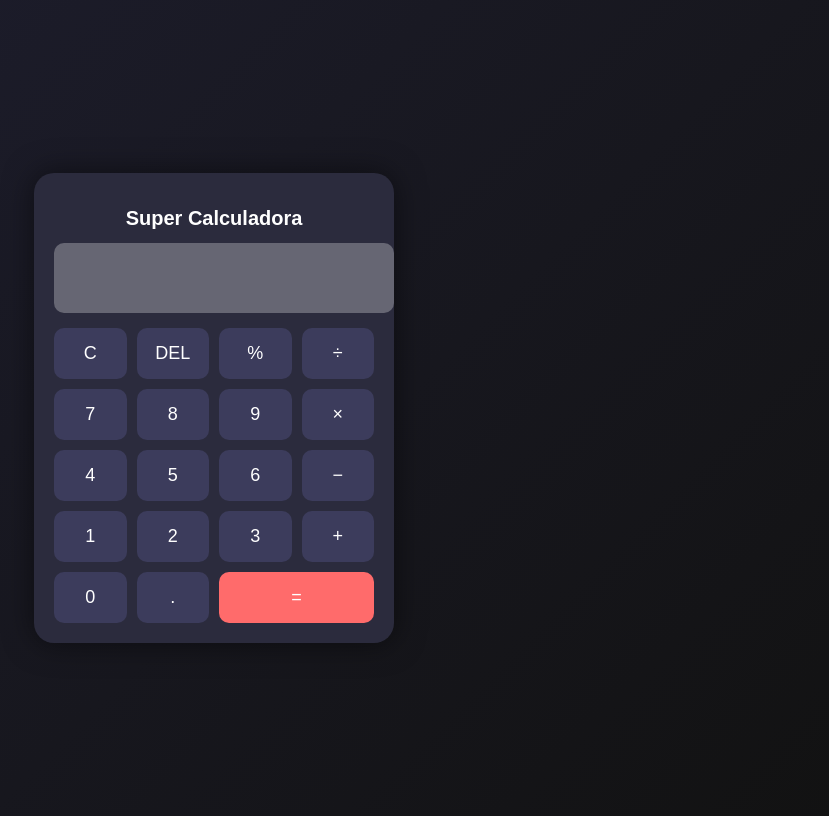
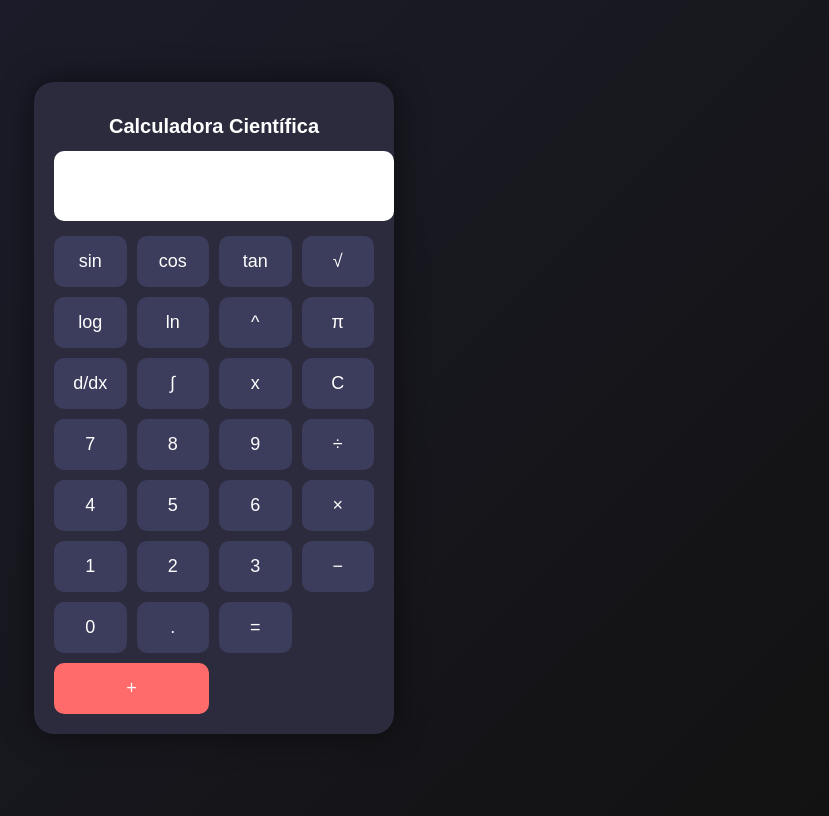
Before and after one commit to cassildobez2-star/bot-estudos, a plain HTML site: page index.html in a window 1280 px wide. Shown: the whole page, without its empty margins (426-1255 px from the left). Drawn offline with nearby package versions, Linux system fonts and the light colour scheme.

Commit message:
Update index.html

```diff
--- a/index.html
+++ b/index.html
@@ -3,42 +3,59 @@
 <head>
     <meta charset="UTF-8">
     <meta name="viewport" content="width=device-width, initial-scale=1.0">
-    <title>Super Calculadora</title>
+    <title>Super Calculadora Científica</title>
+
+    <script src="https://cdnjs.cloudflare.com/ajax/libs/mathjs/11.8.0/math.min.js"></script>
     <link rel="stylesheet" href="style.css">
 </head>
 <body>
 
 <div class="calculator">
-    <h1>Super Calculadora</h1>
-    <input type="text" id="display" disabled>
+    <h1>Calculadora Científica</h1>
+    <input type="text" id="display">
 
     <div class="buttons">
+
+        <!-- Funções científicas -->
+        <button onclick="append('sin(')">sin</button>
+        <button onclick="append('cos(')">cos</button>
+        <button onclick="append('tan(')">tan</button>
+        <button onclick="append('sqrt(')">√</button>
+
+        <button onclick="append('log(')">log</button>
+        <button onclick="append('ln(')">ln</button>
+        <button onclick="append('^')">^</button>
+        <button onclick="append('pi')">π</button>
+
+        <button onclick="append('derivative(')">d/dx</button>
+        <button onclick="append('integrate(')">∫</button>
+        <button onclick="append('x')">x</button>
         <button onclick="clearDisplay()">C</button>
-        <button onclick="deleteLast()">DEL</button>
-        <button onclick="append('%')">%</button>
-        <button onclick="append('/')">÷</button>
 
+        <!-- Números -->
         <button onclick="append('7')">7</button>
         <button onclick="append('8')">8</button>
         <button onclick="append('9')">9</button>
-        <button onclick="append('*')">×</button>
+        <button onclick="append('/')">÷</button>
 
         <button onclick="append('4')">4</button>
         <button onclick="append('5')">5</button>
         <button onclick="append('6')">6</button>
-        <button onclick="append('-')">−</button>
+        <button onclick="append('*')">×</button>
 
         <button onclick="append('1')">1</button>
         <button onclick="append('2')">2</button>
         <button onclick="append('3')">3</button>
-        <button onclick="append('+')">+</button>
+        <button onclick="append('-')">−</button>
 
         <button onclick="append('0')">0</button>
         <button onclick="append('.')">.</button>
         <button onclick="calculate()">=</button>
+        <button onclick="append('+')">+</button>
+
     </div>
 </div>
 
 <script src="script.js"></script>
 </body>
-      </html>
+            </html>
```
